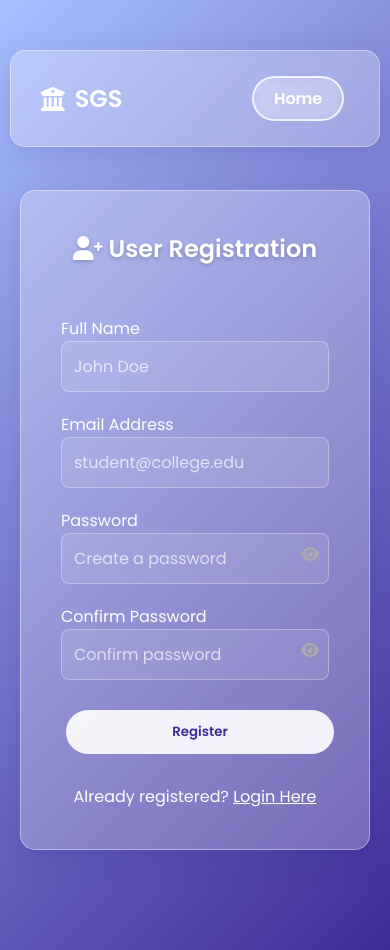
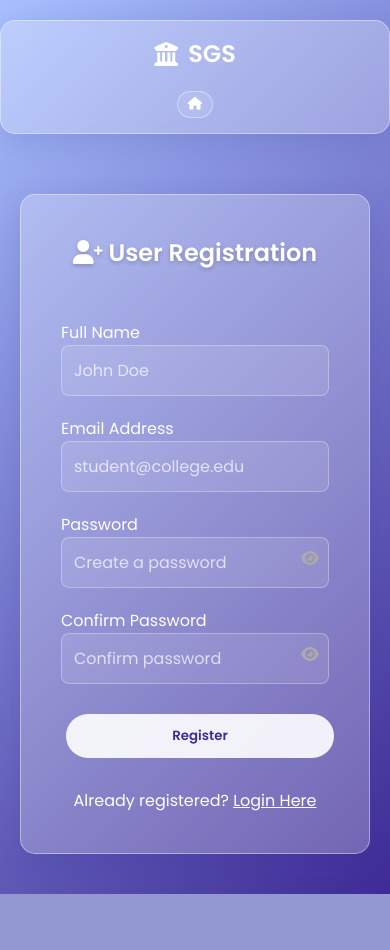
Before and after one commit to hari-ef123/Student-grievance, a PHP site: page /register.html in a window 390 px wide. After the commit the page ends 894 px from the top, so only its background shows below. Run offline with PHP 8.4, Linux system fonts and the light colour scheme.

Commit message:
Fix mobile layout: make navbar responsive and relative, fix overlay issues

```diff
--- a/frontend/css/style.css
+++ b/frontend/css/style.css
@@ -34,18 +34,22 @@ html[data-theme="dark"] {
 body {
     background: var(--bg-primary);
     min-height: 100vh;
-    display: flex;
-    justify-content: center;
-    align-items: center;
     color: var(--text-color);
     overflow-x: hidden;
     transition: background 0.3s ease, color 0.3s ease;
+    display: flex;
+    flex-direction: column;
 }
 
 a {
     text-decoration: none;
     color: inherit;
     transition: 0.3s;
+}
+
+/* Ensure navbar doesn't shrink */
+.navbar {
+    flex-shrink: 0;
 }
 
 .container {
@@ -56,24 +60,26 @@ a {
 }
 
 /* Auth Page Centering Utility */
+/* Auth Page Flexible Layout */
 .auth-page {
-    /* Styles for auth page */
-    min-height: 100vh;
+    /* Maintained by body flex-column */
 }
 
 .auth-page .container {
     display: flex;
+    flex-direction: column;
     justify-content: center;
     align-items: center;
-    min-height: 100vh;
+    flex: 1;
+    /* Take remaining height */
     width: 100%;
-    padding: 140px 20px 80px;
-    /* Space for absolute navbar */
+    padding: 20px;
+    min-height: auto;
 }
 
 /* Ensure the card itself is pushed down slightly further */
 .auth-page .glass-card {
-    margin-top: 50px !important;
+    margin: 20px 0;
 }
 
 
@@ -241,18 +247,152 @@ h3 {
     color: #fff;
 }
 
-/* Navbar (Simple) */
+/* Navbar Styles */
 .navbar {
     display: flex;
     justify-content: space-between;
     align-items: center;
     padding: 15px 30px;
-    margin-bottom: 30px;
+    margin: 20px 20px 0 20px;
+    width: auto;
+    position: relative;
+    /* Changed from absolute to relative/static flow */
+    z-index: 100;
 }
 
-.logo {
+.nav-brand {
     font-size: 1.5rem;
     font-weight: bold;
+    display: flex;
+    align-items: center;
+    gap: 10px;
+    color: inherit;
+}
+
+.nav-links {
+    display: flex;
+    align-items: center;
+    gap: 15px;
+}
+
+.nav-item {
+    padding: 8px 16px;
+    font-size: 0.9rem;
+    border-radius: 50px;
+    background: rgba(255, 255, 255, 0.1);
+    border: 1px solid rgba(255, 255, 255, 0.4);
+    display: flex;
+    align-items: center;
+    gap: 6px;
+    transition: 0.3s;
+    white-space: nowrap;
+}
+
+.nav-item:hover {
+    background: rgba(255, 255, 255, 0.25);
+    transform: translateY(-2px);
+}
+
+.btn-logout {
+    border-color: rgba(255, 107, 107, 0.5);
+}
+
+.btn-logout:hover {
+    background: rgba(255, 107, 107, 0.2);
+}
+
+.notification-bell {
+    position: relative;
+    font-size: 1.3rem;
+    margin-right: 5px;
+}
+
+.badge {
+    position: absolute;
+    top: -5px;
+    right: -5px;
+    background: #ff6b6b;
+    color: white;
+    border-radius: 50%;
+    padding: 2px 5px;
+    font-size: 0.7rem;
+    min-width: 15px;
+    text-align: center;
+}
+
+.welcome-text {
+    font-weight: 600;
+    margin: 0 5px;
+}
+
+.main-content {
+    margin-top: 30px;
+}
+
+/* Responsive Design */
+@media (max-width: 768px) {
+    .navbar {
+        flex-direction: column;
+        padding: 15px;
+        margin: 10px;
+        gap: 15px;
+    }
+
+    .nav-brand {
+        margin-bottom: 5px;
+        width: 100%;
+        justify-content: center;
+    }
+
+    .nav-links {
+        width: 100%;
+        justify-content: center;
+        flex-wrap: wrap;
+        gap: 10px;
+    }
+
+    .nav-item span,
+    .welcome-text {
+        display: none;
+        /* Hide text on small screens, show icons only if preferred, or keep small */
+    }
+
+    /* Alternatively, keep text but stack neatly */
+    .nav-item {
+        padding: 8px 12px;
+        font-size: 0.85rem;
+    }
+
+    .nav-item span {
+        display: inline;
+        /* Keep text visible but smaller */
+    }
+
+    .welcome-text {
+        display: none;
+        /* Hide welcome text on mobile to save space */
+    }
+}
+
+@media (max-width: 480px) {
+    .nav-links {
+        gap: 8px;
+    }
+
+    .nav-item {
+        padding: 6px 10px;
+        font-size: 0.8rem;
+    }
+
+    .nav-item span {
+        display: none;
+        /* On very small screens, hide text, show icons only */
+    }
+
+    .nav-item.btn-logout span {
+        display: inline;
+        /* Keep logout text */
+    }
 }
 
 /* Animation */
--- a/frontend/register.html
+++ b/frontend/register.html
@@ -12,15 +12,17 @@
 </head>
 
 <body class="auth-page">
-    <div class="navbar glass-card" style="position: absolute; top: 0; width: 95%; margin: 20px;">
-        <a href="index.html" class="logo"
-            style="text-decoration: none; color: inherit; display: flex; align-items: center; gap: 10px;">
-            <i class="fas fa-university"></i> SGS
+    <nav class="navbar glass-card">
+        <a href="index.html" class="nav-brand">
+            <i class="fas fa-university"></i>
+            <span>SGS</span>
         </a>
-        <div style="display: flex; gap: 10px; align-items: center;">
-            <a href="index.html" class="btn btn-outline" style="padding: 8px 20px;">Home</a>
+        <div class="nav-links">
+            <a href="index.html" class="nav-item">
+                <i class="fas fa-home"></i> <span>Home</span>
+            </a>
         </div>
-    </div>
+    </nav>
 
     <div class="container animate-fade-in">
         <div class="glass-card" style="width: 100%; max-width: 500px; padding: 40px;">
```
Also changed, not shown: frontend/dashboard.html (+27 -23 lines), frontend/login.html (+9 -7 lines).
